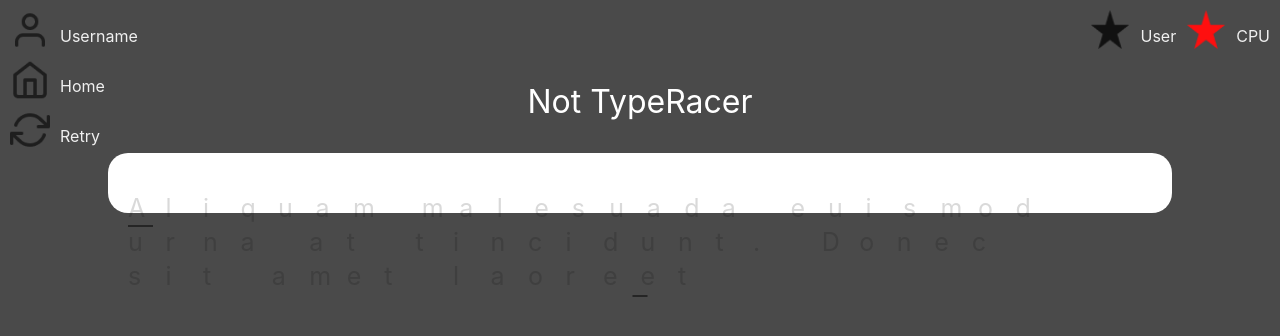
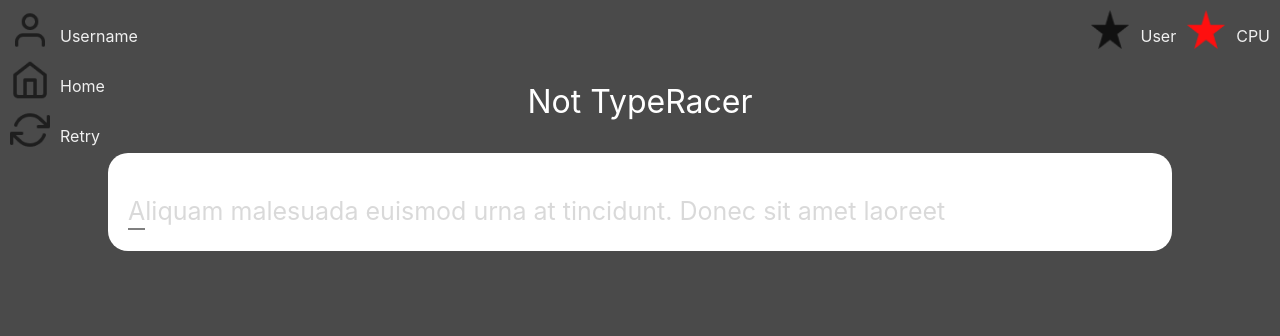
Before and after one commit to DarrenPorciello/type-racer-rework, a React (Create React App) app: page /game in a window 1280 px wide. Shown: the top 336 px of the page. Built offline with nearby package versions, Linux system fonts and the light colour scheme.

Commit message:
connected the home page to the main game page

```diff
--- a/src/App.css
+++ b/src/App.css
@@ -1,7 +1,5 @@
 .App {
   text-align: center;
-  min-height: 100vh;
-  position: relative;
 }
 
 .App-logo {
@@ -15,13 +13,14 @@
   }
 }
 
+/* Common styles */
 .App-header {
   background-color: #4A4A4A;
   min-height: 100vh;
   display: flex;
   flex-direction: column;
   align-items: center;
-  justify-content: flex-start;
+  justify-content: center;
   font-size: calc(10px + 2vmin);
   color: white;
 }
@@ -45,32 +44,6 @@
 }
 
 .profileImage {
-  width: 40px;
-  height: 40px;
-}
-
-.homeContainer {
-  display: flex;
-  position: absolute;
-  top: 60px;
-  left: 10px;
-  gap: 10px;
-}
-
-.homeImage {
-  width: 40px;
-  height: 40px;
-}
-
-.retryContainer {
-  display: flex;
-  position: absolute;
-  top: 110px;
-  left: 10px;
-  gap: 10px;
-}
-
-.retryImage {
   width: 40px;
   height: 40px;
 }
@@ -102,29 +75,24 @@
   font-size: 16px;
 }
 
-.legend {
+/* Pre-game page styles (from river-start) */
+.textBoxSpace {
+  width: 600px;
+  height: 350px;
+  flex-shrink: 0;
   display: flex;
-  position: absolute;
-  right: 10px;
-  top: 10px;
-  gap: 10px;
-  color: #F0F0F0;
-}
-
-.legendImage {
-  width: 40px;
-  height: 40px;
-}
-
-.textBoxSpace {
-  background: #FFFFFF;
-  border-radius: 20px;
-  width: 80%;
-  margin: 0 auto;
-  padding: 20px;
-  display: block;
-  height: fit-content;
-  overflow: visible;
+  margin-top: 20px;
+  margin-left: auto;
+  margin-right: auto;
+  text-align: center;
+  display: inline-block;
+  color: black;
+  background-color: #F0F0F0;
+  font-family: Inter;
+  font-size: 25px;
+  font-style: normal;
+  font-weight: 400;
+  line-height: normal;
 }
 
 .typedTextHomePage {
@@ -134,13 +102,11 @@
   font-size: 25px;
   font-style: normal;
   font-weight: 400;
-  line-height: normal;
-  margin-top: 20px;
-  display: block;
-  height: fit-content;
+  line-height: 1.5;
+  margin-top: 17%;
+  white-space: pre-wrap;
 }
 
-/* Styles for the START text input */
 .inputContainer {
   position: relative;
   display: inline-block;
@@ -161,7 +127,6 @@
   width: 100%;
   position: relative;
   z-index: 2;
-  letter-spacing: 0.5em;
   padding: 0 0.5em;
 }
 
@@ -177,22 +142,77 @@
   right: 0;
   z-index: 1;
   pointer-events: none;
+  white-space: pre-wrap;
 }
 
 .placeholderLetter {
-  display: inline-block;
-  width: 1em;
-  margin-right: 0.5em;
+  display: inline;
   padding-bottom: 2px;
   border-bottom: 2px solid transparent;
+  position: relative;
+  line-height: 1.5;
+  vertical-align: bottom;
+  min-height: 1.5em;
 }
 
-/* Styles for the game text input */
+.placeholderLetter.untyped {
+  color: rgba(0, 0, 0, 0.15);
+}
+
+.inputContainer.focused .placeholderLetter.untyped {
+  color: rgba(0, 0, 0, 0.35);
+}
+
+.placeholderLetter.matched {
+  color: #4CAF50;
+}
+
+.placeholderLetter.wrong {
+  color: #FF5252;
+  border-bottom: 2px solid #FF5252;
+}
+
+.placeholderLetter.next {
+  border-bottom: 2px solid rgba(0, 0, 0, 0.5);
+  position: relative;
+}
+
+/* Game page styles (from gamepage) */
+.App-header.game {
+  justify-content: flex-start;
+}
+
+.textBoxSpace.game {
+  background: #FFFFFF;
+  border-radius: 20px;
+  width: 80%;
+  margin: 0 auto;
+  padding: 20px;
+  display: block;
+  height: fit-content;
+  overflow: visible;
+}
+
+.typedTextHomePage.game {
+  color: rgba(0, 0, 0, 0.10);
+  font-family: Inter;
+  font-size: 25px;
+  font-style: normal;
+  font-weight: 400;
+  line-height: 1.5;
+  margin-top: 20px;
+  display: block;
+  height: fit-content;
+  white-space: pre-wrap;
+}
+
 .game-input-container {
   position: relative;
   display: block;
-  width: 100%;
+  min-width: 80%;
   text-align: left;
+  max-width: 95%;
+  height: fit-content;
 }
 
 .game-input {
@@ -216,38 +236,90 @@
 }
 
 .game-placeholder-text {
-  position: absolute;
+  position: relative;
   text-align: left;
-  top: 0;
-  left: 0;
-  right: 0;
+  width: 100%;
   z-index: 1;
   pointer-events: none;
+  white-space: pre-wrap;
 }
 
 .word {
   display: inline-block;
-  margin-right: 0.25em;
+  white-space: nowrap;
 }
 
-.placeholderLetter.untyped {
-  color: rgba(0, 0, 0, 0.15);
+/* Game specific letter styles */
+.placeholderLetter.space {
+  display: inline;
+  border-bottom: 2px solid transparent;
+  width: 0.8em;
+  margin: 0;
+  padding-bottom: 2px;
+  line-height: 1.5;
+  vertical-align: bottom;
+  min-height: 1.5em;
 }
 
-.inputContainer.focused .placeholderLetter.untyped {
-  color: rgba(0, 0, 0, 0.35);
+.placeholderLetter.space.next {
+  border-bottom: 2px solid rgba(0, 0, 0, 0.5);
 }
 
-.placeholderLetter.matched {
-  color: #4CAF50;
+.placeholderLetter.space.correctSpace {
+  color: transparent;
 }
 
-.placeholderLetter.wrong {
+.placeholderLetter.space.wrongSpace {
   color: #FF5252;
+  background-color: rgba(255, 0, 0, 0.3);
+  border-bottom: 2px solid #FF5252;
 }
 
-.placeholderLetter.next {
-  border-bottom: 2px solid rgba(0, 0, 0, 0.5);
+/* Remove the pseudo-element styles since we're using border-bottom now */
+.placeholderLetter.space.next::before,
+.placeholderLetter.space.wrongSpace::before {
+  display: none;
+}
+
+/* Game page specific elements */
+.homeContainer {
+  display: flex;
+  position: absolute;
+  top: 60px;
+  left: 10px;
+  gap: 10px;
+}
+
+.homeImage {
+  width: 40px;
+  height: 40px;
+}
+
+.retryContainer {
+  display: flex;
+  position: absolute;
+  top: 110px;
+  left: 10px;
+  gap: 10px;
+}
+
+.retryImage {
+  width: 40px;
+  height: 40px;
+}
+
+.legend {
+  display: flex;
+  position: absolute;
+  right: 10px;
+  top: 10px;
+  gap: 10px;
+  color: #F0F0F0;
+}
+
+.legendImage {
+  width: 40px;
+  height: 40px;
 }
 
 .App-link {
@@ -262,73 +334,3 @@
     transform: rotate(360deg);
   }
 }
-
-/* Remove any existing underline styles that might interfere */
-.placeholderLetter::before {
-  content: none;
-}
-
-/* Style for the next character to type */
-.placeholderLetter.next::before {
-  content: '';
-  position: absolute;
-  width: 15px;
-  height: 2px;
-  background-color: rgba(0, 0, 0, 0.5);
-  bottom: -2px;
-  left: 50%;
-  transform: translateX(-50%);
-}
-
-/* Add red underline for wrong characters */
-.placeholderLetter.wrong::after {
-  content: '';
-  position: absolute;
-  width: 15px;
-  height: 2px;
-  background-color: #FF5252;
-  bottom: -2px;
-  left: 50%;
-  transform: translateX(-50%);
-}
-
-/* Include spaces in the wrong character styling */
-.placeholderLetter.space.wrongSpace::after {
-  content: '';
-  position: absolute;
-  width: 15px;
-  height: 2px;
-  background-color: #FF5252;
-  bottom: -2px;
-  left: 50%;
-  transform: translateX(-50%);
-}
-
-.placeholderLetter.space {
-  width: 0.5em;
-}
-
-.placeholderLetter.space.next::before {
-  width: 15px;
-}
-
-.inputContainer.focused .placeholderLetter.untyped {
-  color: rgba(0, 0, 0, 0.35);
-}
-
-.placeholderLetter.matched {
-  color: #4CAF50;
-}
-
-.placeholderLetter.wrong {
-  color: #FF5252;
-}
-
-.placeholderLetter.space.correctSpace {
-  color: transparent;
-}
-
-.placeholderLetter.space.wrongSpace {
-  color: #FF5252;
-  background-color: rgba(255, 0, 0, 0.3);
-}
--- a/src/Game.js
+++ b/src/Game.js
@@ -100,12 +100,12 @@ function Game() {
         <p>CPU</p>
       </div>
 
-      <header className="App-header">
+      <header className="App-header game">
         <div className='appTitle'>
           <p>Not TypeRacer</p>
         </div>
-        <div className='textBoxSpace'>
-          <div className='typedTextHomePage'>
+        <div className='textBoxSpace game'>
+          <div className='typedTextHomePage game'>
             <div
               className={`game-input-container ${isFocused ? 'focused' : ''}`}
               onClick={handleContainerClick}
```
